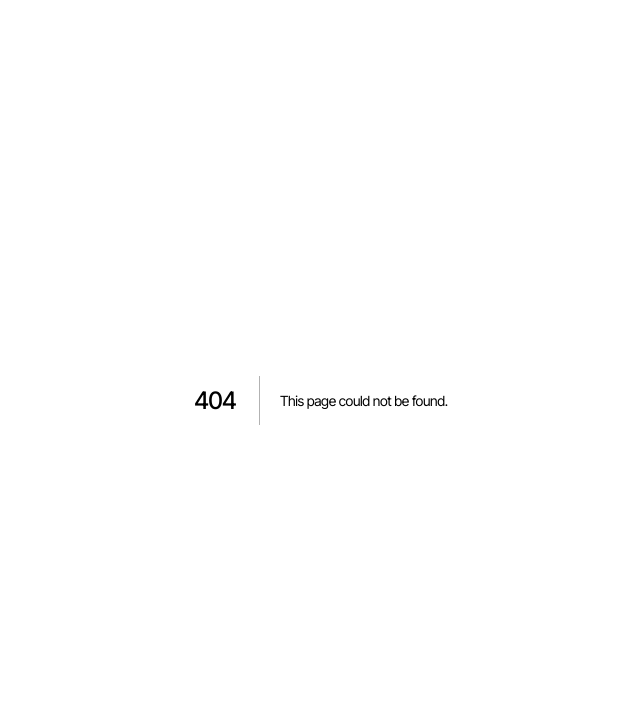
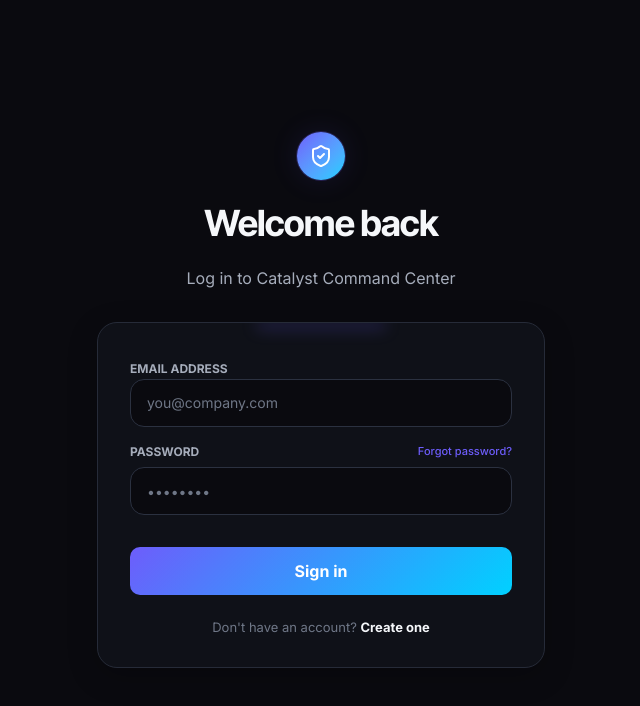
Before and after one commit to mridulmaurya-png/aimavrik-catalyst-v1, a Next.js app: page /login in a window 1280 px wide. Before the commit this address had no page. Shown: the top 706 px of the page, without its empty margins (319-959 px from the left). Built offline with nearby package versions, Linux system fonts and the light colour scheme.

Commit message:
Fix route structure and auth pages

```diff
--- /dev/null
+++ b/src/app/login/page.tsx
@@ -0,0 +1,97 @@
+"use client";
+
+import * as React from "react";
+import Link from "next/link";
+import { ShieldCheck } from "lucide-react";
+import { Button } from "@/components/ui/button";
+import { Input } from "@/components/ui/input";
+import { createClient } from "@/lib/supabase/client";
+import { useRouter } from "next/navigation";
+
+export default function LoginPage() {
+  const router = useRouter();
+  const [email, setEmail] = React.useState("");
+  const [password, setPassword] = React.useState("");
+  const [loading, setLoading] = React.useState(false);
+  const [error, setError] = React.useState("");
+
+  const handleLogin = async (e: React.FormEvent) => {
+    e.preventDefault();
+    setLoading(true);
+    setError("");
+    const supabase = createClient();
+
+    const { error: signInError } = await supabase.auth.signInWithPassword({
+      email,
+      password,
+    });
+
+    if (signInError) {
+      setError(signInError.message);
+      setLoading(false);
+    } else {
+      router.push("/dashboard");
+    }
+  };
+
+  return (
+    <div className="min-h-[100vh] bg-brand-bg-primary text-brand-text-primary flex flex-col items-center justify-center p-6 lg:p-12">
+      <div className="w-full max-w-md space-y-8">
+        <div className="flex flex-col items-center text-center space-y-4">
+          <div className="w-12 h-12 rounded-xl bg-gradient-to-br from-brand-primary to-brand-secondary flex items-center justify-center shadow-glow">
+            <ShieldCheck className="w-6 h-6 text-white" />
+          </div>
+          <h1 className="text-display-m font-bold tracking-tight">Welcome back</h1>
+          <p className="text-body-md text-brand-text-secondary">Log in to Catalyst Command Center</p>
+        </div>
+
+        <div className="card-elevated p-8 space-y-6 relative overflow-hidden">
+          <div className="absolute top-0 left-1/2 -translate-x-1/2 w-32 h-1 bg-brand-primary/50 blur-sm" />
+
+          <form className="space-y-4" onSubmit={handleLogin}>
+            {error && (
+              <div className="p-3 rounded-lg bg-functional-error/10 border border-functional-error/20 text-functional-error text-body-sm">
+                {error}
+              </div>
+            )}
+            <div className="space-y-2">
+              <label className="text-label-sm font-bold text-brand-text-secondary">Email address</label>
+              <Input
+                type="email"
+                placeholder="you@company.com"
+                className="h-12 bg-brand-bg-primary"
+                value={email}
+                onChange={e => setEmail(e.target.value)}
+                required
+              />
+            </div>
+            <div className="space-y-2">
+              <div className="flex items-center justify-between">
+                <label className="text-label-sm font-bold text-brand-text-secondary">Password</label>
+                <Link href="#" className="text-[11px] text-brand-primary hover:text-brand-highlight transition-colors font-medium">Forgot password?</Link>
+              </div>
+              <Input
+                type="password"
+                placeholder="••••••••"
+                className="h-12 bg-brand-bg-primary"
+                value={password}
+                onChange={e => setPassword(e.target.value)}
+                required
+              />
+            </div>
+            <Button type="submit" disabled={loading} className="w-full h-12 mt-4 text-body-md font-bold">
+              {loading ? "Signing in..." : "Sign in"}
+            </Button>
+          </form>
+
+          <p className="text-center text-body-sm text-brand-text-tertiary">
+            Don't have an account?{" "}
+            <Link href="/signup" className="text-brand-text-primary font-bold hover:text-brand-primary transition-colors">
+              Create one
+            </Link>
+          </p>
+        </div>
+      </div>
+    </div>
+  );
+}
--- /dev/null
+++ b/src/app/signup/page.tsx
@@ -0,0 +1,99 @@
+"use client";
+
+import * as React from "react";
+import Link from "next/link";
+import { ShieldCheck } from "lucide-react";
+import { Button } from "@/components/ui/button";
+import { Input } from "@/components/ui/input";
+import { createClient } from "@/lib/supabase/client";
+import { useRouter } from "next/navigation";
+
+export default function SignupPage() {
+  const router = useRouter();
+  const [email, setEmail] = React.useState("");
+  const [password, setPassword] = React.useState("");
+  const [loading, setLoading] = React.useState(false);
+  const [error, setError] = React.useState("");
+
+  const handleSignup = async (e: React.FormEvent) => {
+    e.preventDefault();
+    setLoading(true);
+    setError("");
+    const supabase = createClient();
+
+    // Auto-confirm for simple testing, or production setting required
+    const { error: signUpError } = await supabase.auth.signUp({
+      email,
+      password,
+      options: {
+        emailRedirectTo: `${window.location.origin}/auth/callback`,
+      }
+    });
+
+    if (signUpError) {
+      setError(signUpError.message);
+      setLoading(false);
+    } else {
+      router.push("/onboarding");
+    }
+  };
+
+  return (
+    <div className="min-h-[100vh] bg-brand-bg-primary text-brand-text-primary flex flex-col items-center justify-center p-6 lg:p-12">
+      <div className="w-full max-w-md space-y-8">
+        <div className="flex flex-col items-center text-center space-y-4">
+          <div className="w-12 h-12 rounded-xl bg-gradient-to-br from-brand-primary to-brand-secondary flex items-center justify-center shadow-glow">
+            <ShieldCheck className="w-6 h-6 text-white" />
+          </div>
+          <h1 className="text-display-m font-bold tracking-tight">Create an account</h1>
+          <p className="text-body-md text-brand-text-secondary">Start automating your revenue execution</p>
+        </div>
+
+        <div className="card-elevated p-8 space-y-6 relative overflow-hidden">
+          <div className="absolute top-0 left-1/2 -translate-x-1/2 w-32 h-1 bg-brand-primary/50 blur-sm" />
+
+          <form className="space-y-4" onSubmit={handleSignup}>
+            {error && (
+              <div className="p-3 rounded-lg bg-functional-error/10 border border-functional-error/20 text-functional-error text-body-sm">
+                {error}
+              </div>
+            )}
+            <div className="space-y-2">
+              <label className="text-label-sm font-bold text-brand-text-secondary">Email address</label>
+              <Input
+                type="email"
+                placeholder="you@company.com"
+                className="h-12 bg-brand-bg-primary"
+                value={email}
+                onChange={e => setEmail(e.target.value)}
+                required
+              />
+            </div>
+            <div className="space-y-2">
+              <label className="text-label-sm font-bold text-brand-text-secondary">Password</label>
+              <Input
+                type="password"
+                placeholder="••••••••"
+                className="h-12 bg-brand-bg-primary"
+                value={password}
+                onChange={e => setPassword(e.target.value)}
+                required
+                minLength={6}
+              />
+            </div>
+            <Button type="submit" disabled={loading} className="w-full h-12 mt-4 text-body-md font-bold">
+              {loading ? "Creating account..." : "Sign up"}
+            </Button>
+          </form>
+
+          <p className="text-center text-body-sm text-brand-text-tertiary">
+            Already have an account?{" "}
+            <Link href="/login" className="text-brand-text-primary font-bold hover:text-brand-primary transition-colors">
+              Sign in
+            </Link>
+          </p>
+        </div>
+      </div>
+    </div>
+  );
+}
--- a/src/middleware.ts
+++ b/src/middleware.ts
@@ -40,13 +40,20 @@
     return NextResponse.redirect(new URL("/dashboard", request.url));
   }
 
-  // Dashboard protection
-  if (request.nextUrl.pathname.startsWith("/dashboard")) {
+  // App protection
+  const protectedRoutes = ["/dashboard", "/contacts", "/playbooks", "/integrations", "/settings", "/billing", "/analytics", "/event-logs"];
+  const isProtectedRoute = protectedRoutes.some(route => request.nextUrl.pathname.startsWith(route));
+
+  if (isProtectedRoute || request.nextUrl.pathname.startsWith("/onboarding")) {
     if (!user) {
       return NextResponse.redirect(new URL("/login", request.url));
     }
 
-    // Check if user has a business workspace
+    if (request.nextUrl.pathname.startsWith("/onboarding")) {
+      return response;
+    }
+
+    // Check if user has a business workspace for protected dashboard routes
     const { data: membership } = await supabase
       .from("team_members")
       .select("business_id")
@@ -54,7 +61,7 @@
       .limit(1)
       .maybeSingle();
 
-    if (!membership && !request.nextUrl.pathname.startsWith("/onboarding")) {
+    if (!membership) {
       return NextResponse.redirect(new URL("/onboarding", request.url));
     }
   }
```
Also changed, not shown: src/app/(dashboard)/dashboard/page.tsx (renamed from src/app/(dashboard)/page.tsx).
